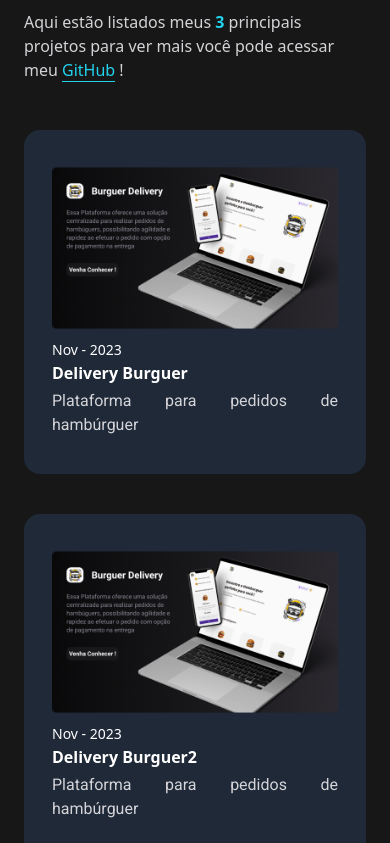
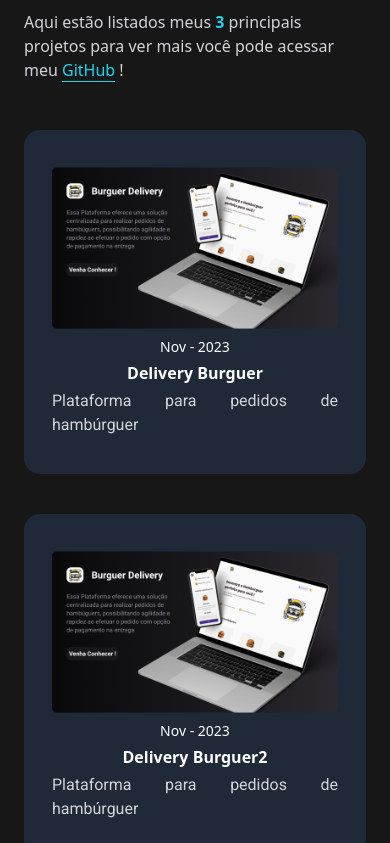
Before and after one commit to LucasfNeves/portifolio-lucas-neves-2023, a Next.js app: page / in a window 390 px wide. Shown: the part 2220-3063 px from the top of the page. Built offline with nearby package versions, Linux system fonts and the light colour scheme; a web font is replaced by a local one.

Commit message:
responsividade

```diff
--- a/src/components/Projects/CardProject.tsx
+++ b/src/components/Projects/CardProject.tsx
@@ -18,11 +18,11 @@ export function CardProject({
   image,
 }: CardProjectProps) {
   return (
-    <article className="group relative w-full lg:w-[24rem] min-h-[21.5rem] bg-gray-800 px-7 flex items-start flex-col hover:scale-105  justify-center rounded-2xl trasition duration-200 ease-in-out hover:bg-opacity-50">
+    <article className="group relative w-full sm:w-[24rem] md:w-[24rem] lg:w-full xl:w-[24rem] min-h-[21.5rem] bg-gray-800 px-7 flex items-center lg:items-start flex-col hover:scale-105  justify-center rounded-2xl trasition duration-200 ease-in-out hover:bg-opacity-50">
       <figure className="trasition duration-200 ease-in-out group-hover:opacity-50 mb-2">
         <Image width={338} height={190.04} src={image} alt={''} />
       </figure>
-      <div className="group-hover:opacity-50 trasition duration-200 ease-in-out">
+      <div className="group-hover:opacity-50 trasition flex flex-col items-center lg:items-start duration-200 ease-in-out">
         {' '}
         <small className="text-sm font-robot text-white mb-1">{date}</small>
         <h1 className="text-base font-robot font-bold text-white mb-1">
```
